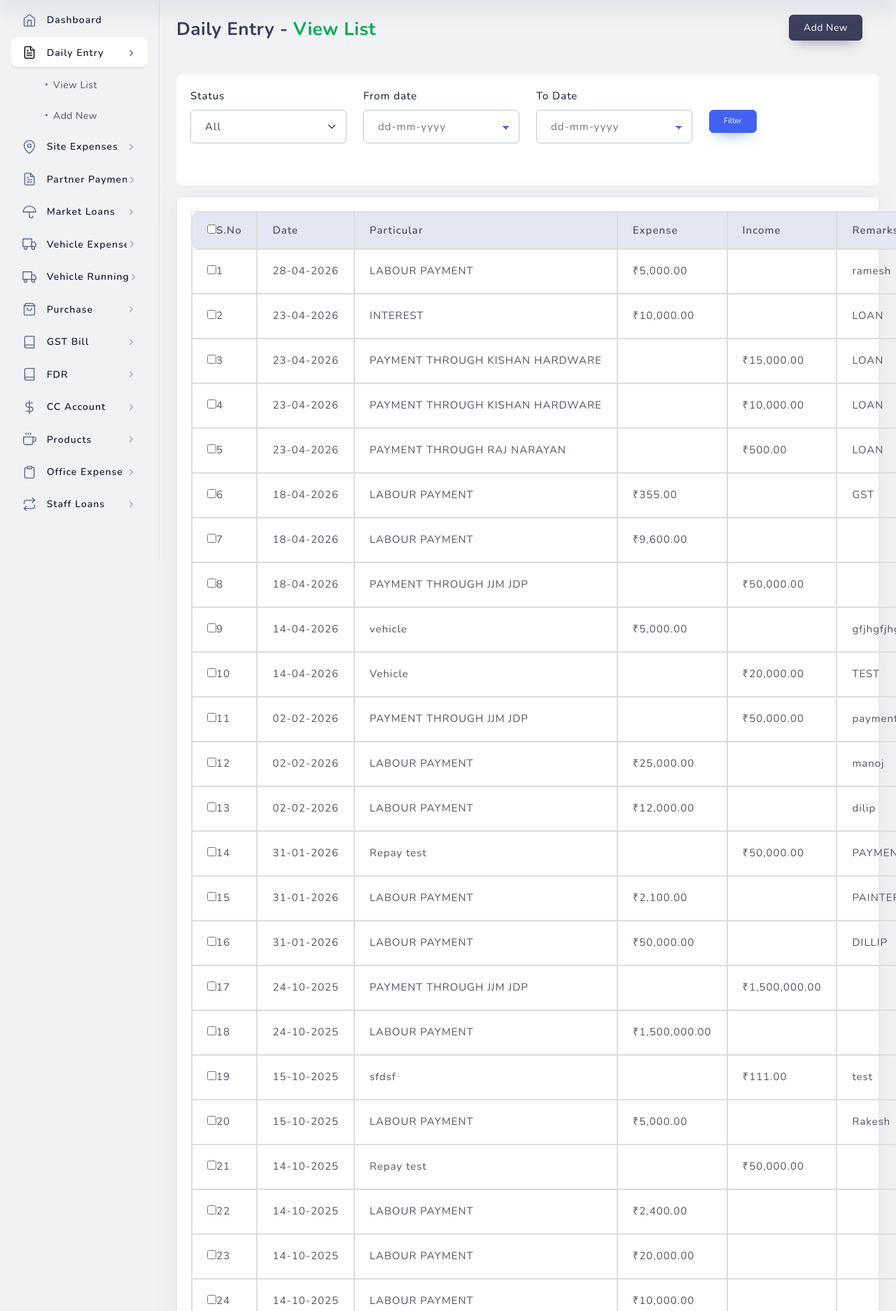
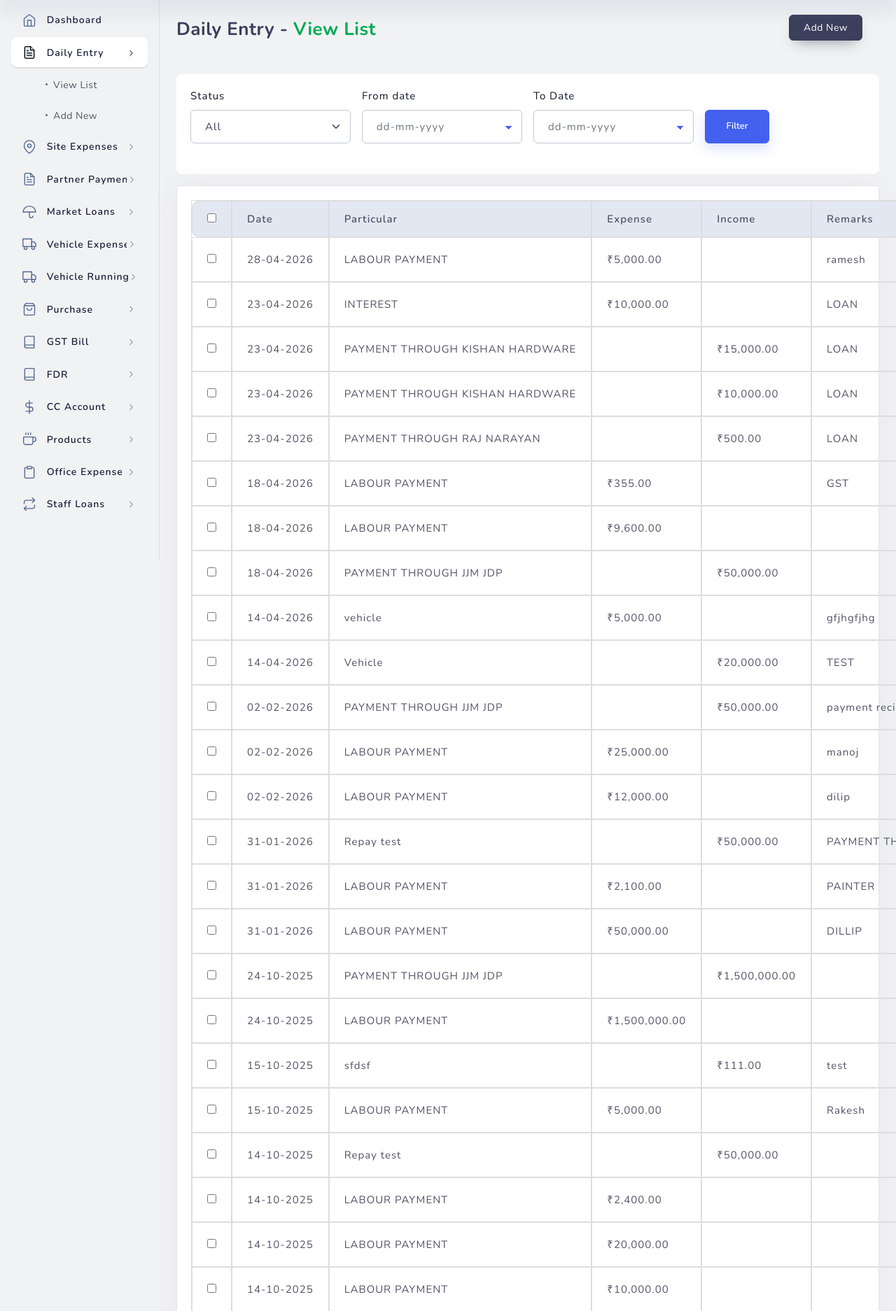
Before and after one commit to trendywebworks/skconstructions, a CodeIgniter app: page /database/daily-entry-list in a window 1280 px wide; the page is wider, and only the part inside the window is pictured. Shown: the part 106-1980 px from the top of that part at 70% size. Run offline with CodeIgniter, Linux system fonts and the light colour scheme; a user stored in the database is signed in; data comes from the database, SQL or seed files in the repository; some libraries are stand-ins or nearby versions.

Commit message:
changes fix

```diff
--- a/application/controllers/Dailyentry.php
+++ b/application/controllers/Dailyentry.php
@@ -115,7 +115,7 @@ class Dailyentry extends CI_Controller {
 		);
 
 // 		$data['theads'] = ['<input type="checkbox" name="selectall" class="selectall" id="select-all">', 'date', 'expense_type', 'expense_id', 'amount', 'expense_date', 'status', 'remarks', 'action'];
-        $data['theads'] = ['<input type="checkbox" name="selectall" class="selectall" id="select-all">S.No', 'date', 'particular', 'expense', 'income', 'remarks', 'status', 'action'];
+        $data['theads'] = ['<input type="checkbox" name="selectall" class="selectall" id="select-all">', 'date', 'particular', 'expense', 'income', 'remarks', 'status', 'action'];
 		$data['tfooter'] = array(
 			'colspan' 	=> 3,
 			'title'	  	=> 'Total',
--- a/application/views/dailyEntryList.php
+++ b/application/views/dailyEntryList.php
@@ -5,8 +5,8 @@ $userdata = $this->User_model->getUserDetails($this->session->userdata('user_id'
     <div class="col-xl-12 col-lg-12 col-md-12 mt-md-0 mt-4">
         <div class="form widget-content-area br-8">
             <form action="<?php echo base_url('daily-entry-list'); ?>" method="post" id="listFilter">
-                <div class="row mb-4">
-                    <div class="col-md-3" id="status">
+                <div class="row g-3 align-items-end mb-4 sk-list-filter-row">
+                    <div class="col-md-3" id="filter-status">
                         <div class="form-group">
                             <label for="status">Status</label>
                             <select class="form-select mb-3" id="status" name="status">
@@ -29,10 +29,9 @@ $userdata = $this->User_model->getUserDetails($this->session->userdata('user_id'
                             <input type="date" name="to" value="<?php echo isset($toDate)?$toDate:''; ?>" class="form-control dayDateFormat">
                         </div>
                     </div>
-                    <div class="col-md-1">
+                    <div class="col-md-auto">
                         <div class="form-group">
-                            <label for="filter">&nbsp;</label>
-                            <input class="btn btn-primary btn-sm _effect--ripple waves-effect waves-light" type="submit" name="filter" value="Filter">
+                            <input class="btn btn-primary sk-filter-submit _effect--ripple waves-effect waves-light" type="submit" name="filter" value="Filter">
                         </div>
                     </div>
                 </div>
@@ -97,7 +96,7 @@ $userdata = $this->User_model->getUserDetails($this->session->userdata('user_id'
                                 $edit = $titles['edit'].'/'.$li['id'];
                             ?>
                                 <tr>
-                                    <td><input type="checkbox" name="selectRow[]" class="selectRow" value="<?php echo $li['id']; ?>"><?php echo $nm+1; ?></td>
+                                    <td class="text-center"><input type="checkbox" name="selectRow[]" class="selectRow" value="<?php echo $li['id']; ?>"></td>
                                     <td><span class="inv-date"> <?php echo commonDateFormat($li['entry_date']); ?> </span></td>
                                     <?php
                                     foreach($li as $key => $value)
@@ -179,15 +178,12 @@ $userdata = $this->User_model->getUserDetails($this->session->userdata('user_id'
                 </table>
                 <?php if($userdata['role_id'] == 1 ) { ?>
                 <div class="row">
-                    <div class="col-sm-6 mt-3"></div>
-                    <div class="col-sm-2 mt-3">
-                        <input type="submit" class="btn btn-lg btn-success" name="approve" value="Approve">
-                    </div>
-                    <div class="col-sm-2 mt-3">
-                        <input type="submit" class="btn btn-lg btn-warning" name="pending" value="Pending">
-                    </div>
-                    <div class="col-sm-2 mt-3">
-                        <input type="submit" class="btn btn-lg btn-danger" name="delete" value="Delete">
+                    <div class="col-12 mt-3">
+                        <div class="btn-group sk-bulk-actions" role="group" aria-label="Bulk status actions">
+                            <input type="submit" class="btn btn-success" name="approve" value="Approve">
+                            <input type="submit" class="btn btn-warning" name="pending" value="Pending">
+                            <input type="submit" class="btn btn-danger" name="delete" value="Delete">
+                        </div>
                     </div>
                 </div>
                 <?php } ?>
--- a/application/views/partials/header/header.php
+++ b/application/views/partials/header/header.php
@@ -186,6 +186,73 @@
                 background: #fff1f2;
                 color: #dc2626;
             }
+
+            .sk-list-filter-row .form-select,
+            .sk-list-filter-row .form-control{
+                height: 48px;
+                margin-bottom: 0 !important;
+            }
+
+            .sk-filter-submit{
+                height: 48px;
+                min-width: 92px;
+                padding: 0 22px;
+                border-radius: 6px;
+                font-size: 13px;
+                font-weight: 600;
+                box-shadow: 0 8px 18px rgba(67, 97, 238, .18) !important;
+            }
+
+            .dt--top-section .row{
+                align-items: center;
+            }
+
+            .dt--top-section .dt-buttons{
+                display: flex;
+                justify-content: flex-start;
+                flex-wrap: wrap;
+                gap: 6px;
+            }
+
+            .dt-buttons .dt-button.sk-dt-export-btn,
+            .dt-buttons .dt-button.btn-sm{
+                margin: 0 !important;
+                padding: 6px 12px !important;
+                min-width: auto;
+                border-radius: 6px !important;
+                font-size: 12px !important;
+                line-height: 1.2 !important;
+                box-shadow: none !important;
+            }
+
+            .dataTables_filter{
+                width: 100%;
+                text-align: right;
+            }
+
+            .dataTables_filter label{
+                width: 100%;
+                margin-bottom: 0;
+            }
+
+            .dataTables_filter input{
+                width: min(100%, 360px) !important;
+                height: 42px;
+                margin-left: 10px !important;
+            }
+
+            .sk-bulk-actions{
+                display: inline-flex;
+                overflow: hidden;
+                border-radius: 6px;
+                box-shadow: 0 6px 16px rgba(31, 45, 61, .08);
+            }
+
+            .sk-bulk-actions .btn{
+                padding: 8px 16px;
+                font-size: 13px;
+                font-weight: 600;
+            }
     </style>
 
     <!-- New Added Close -->
```
Also changed, not shown: themes/admin/partials/header/header.php (+67 -0 lines), 1 other file.
